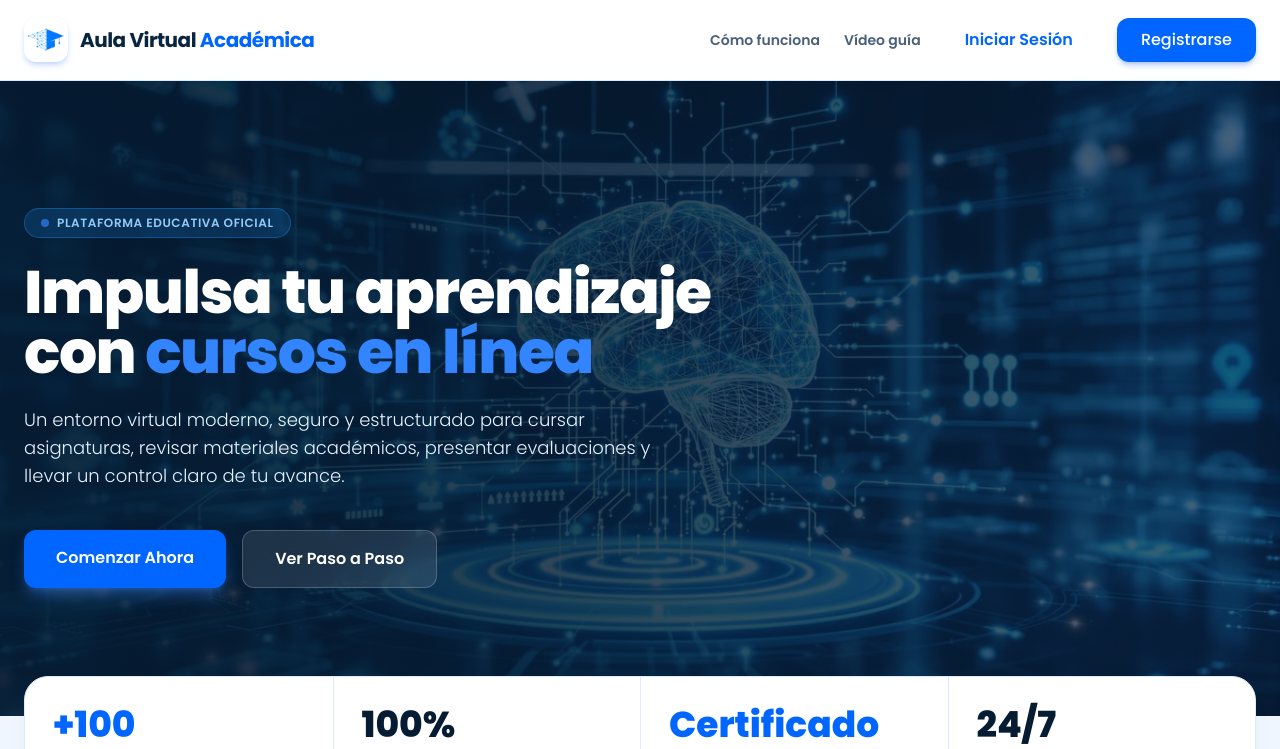
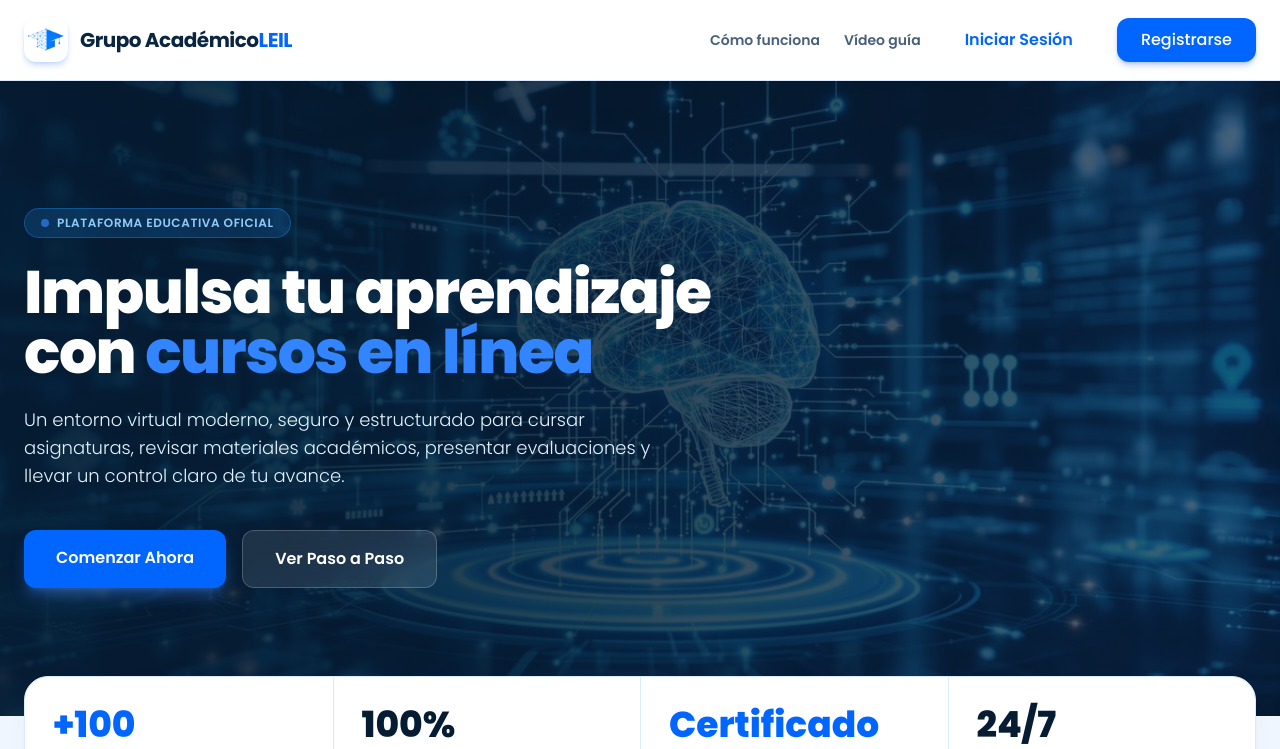
Before and after one commit to GonzalezSoftware/Aula-Virtual, a Laravel app: page / in a window 1280 px wide. Shown: the top 749 px of the page. Run offline with Laravel 12, Linux system fonts and the light colour scheme; style sheets or scripts are compiled from the project's sources; some libraries are stand-ins or nearby versions.

Commit message:
Mensaje del cabio realizado

```diff
--- a/resources/js/Pages/Welcome.jsx
+++ b/resources/js/Pages/Welcome.jsx
@@ -232,7 +232,7 @@ export default () => {
                                 className="w-9 h-9 sm:w-11 sm:h-11 rounded-xl object-contain bg-white p-1 shadow-md shadow-blue-500/25 shrink-0"
                             />
                             <span className="text-sm sm:text-xl font-bold tracking-tight text-[#0A2540] truncate">
-                                Aula Virtual <span className="text-[#0066FF]">Académica</span>
+                                Grupo Académico<span className="text-[#0066FF]">LEIL</span>
                             </span>
                         </a>
 
```
